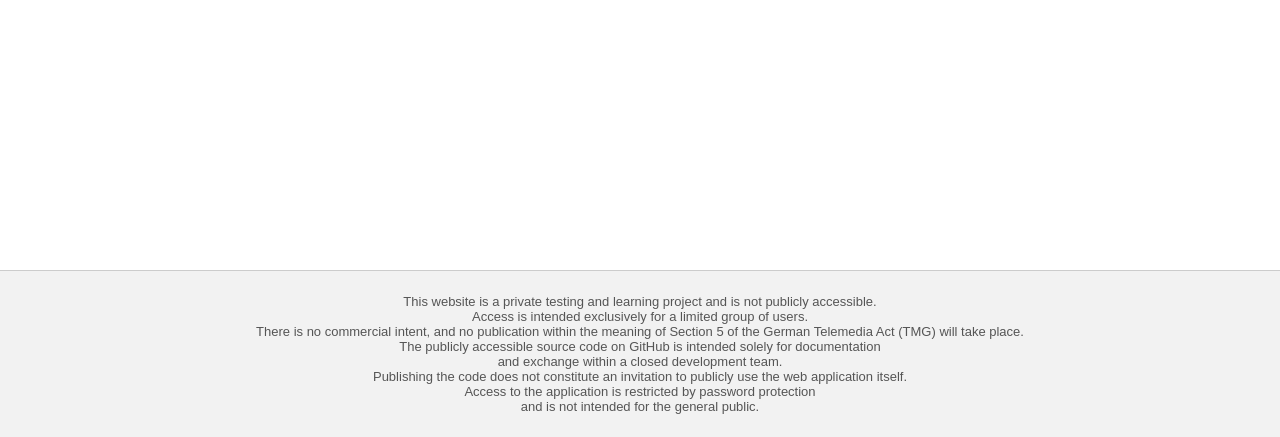
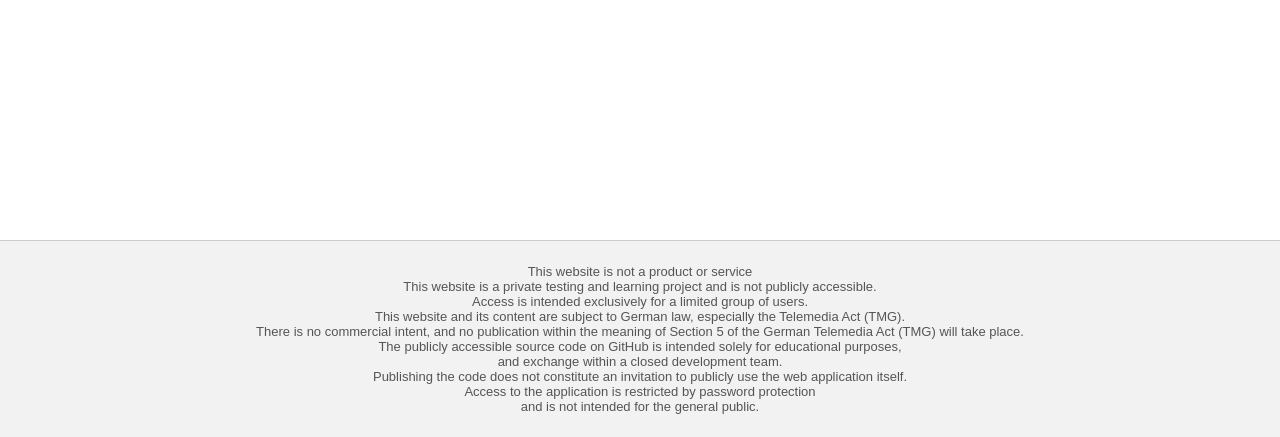
Before and after one commit to horsthacker07/privat-sozial-media, a Flask app: page /home in a window 1280 px wide. Shown: the part 363-800 px from the top of the page. Run offline with Flask 3, Linux system fonts and the light colour scheme; the visitor is signed in with stand-in values (Sample User, id 1).

Commit message:
Update footer text for clarity on project purpose and access restrictions

```diff
--- a/templates/home.html
+++ b/templates/home.html
@@ -21,11 +21,13 @@
 
     <footer class="footer">
         <p>
+            This website is not a product or service<br>
             This website is a private testing and learning project and is not publicly accessible.<br>
             Access is intended exclusively for a limited group of users.<br>
+            This website and its content are subject to German law, especially the Telemedia Act (TMG).<br>
             There is no commercial intent, and no publication within the meaning of Section 5
             of the German Telemedia Act (TMG) will take place.<br>
-            The publicly accessible source code on GitHub is intended solely for documentation<br>
+            The publicly accessible source code on GitHub is intended solely for educational purposes,<br>
             and exchange within a closed development team.<br>
             Publishing the code does not constitute an invitation to publicly use the web application itself.<br>
             Access to the application is restricted by password protection<br>
--- a/templates/login.html
+++ b/templates/login.html
@@ -28,11 +28,12 @@
 
     <footer class="footer">
         <p>
+            This website is not a product or service<br>
             This website is a private testing and learning project and is not publicly accessible.<br>
             Access is intended exclusively for a limited group of users.<br>
             There is no commercial intent, and no publication within the meaning of Section 5
             of the German Telemedia Act (TMG) will take place.<br>
-            The publicly accessible source code on GitHub is intended solely for documentation<br>
+            The publicly accessible source code on GitHub is intended solely for educational purposes,<br>
             and exchange within a closed development team.<br>
             Publishing the code does not constitute an invitation to publicly use the web application itself.<br>
             Access to the application is restricted by password protection<br>
```
